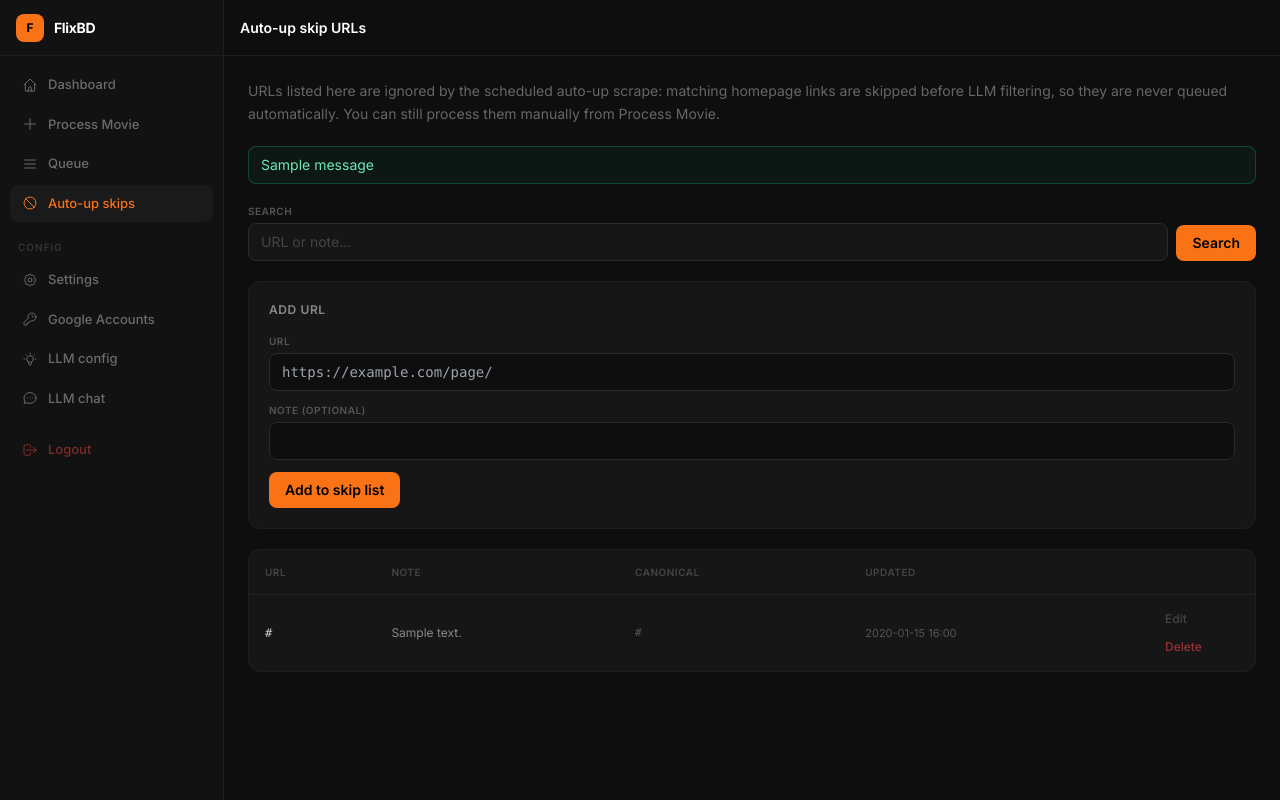
After one commit to masud13222/auto_up, a Django app: page /panel/auto-up/skip-urls/ in a window 1280 px wide. The commit adds this page. Run offline with Django 5.2, Linux system fonts and the light colour scheme; a user stored in the database is signed in; tables that the repository leaves empty hold one stand-in row (values such as "Sample post"); one stand-in notice (Sample message) is shown; parts of the project's set-up code (start-up, migrations or seed data) failed here and were passed over; some libraries are stand-ins or nearby versions.

Commit message:
feat: Add AutoUpSkipUrl management to admin panel and scraping process
- Introduced a new view and URL for managing URLs to be skipped during auto-scraping, allowing users to add, edit, and delete entries from the skip list.
- Enhanced the ScrapeRun model to track the number of URLs skipped due to being in the manual skip list.
- Updated the scraping logic to check against the AutoUpSkipUrl list before processing entries, ensuring that specified URLs are not queued.
- Added a new admin interface for AutoUpSkipUrl, enabling easy management of the skip list.
- Updated the base template to include a link to the new skip management page.

```diff
--- a/admin_panel/urls.py
+++ b/admin_panel/urls.py
@@ -13,6 +13,7 @@ urlpatterns = [
     path('', views.dashboard, name='dashboard'),
     path('process/', views.process, name='process'),
     path('queue/', views.queue, name='queue'),
+    path('auto-up/skip-urls/', views.auto_up_skip_urls, name='auto_up_skip_urls'),
     path('settings/', views.settings_view, name='settings'),
     path('google-accounts/', views.google_accounts, name='google_accounts'),
     path('llm/', views.llm_settings, name='llm_settings'),
--- a/admin_panel/views.py
+++ b/admin_panel/views.py
@@ -1,6 +1,10 @@
 from django.shortcuts import render, get_object_or_404, redirect
+from django.contrib import messages
 from django.contrib.auth.decorators import login_required
 from django.contrib.auth import logout
+from django.core.exceptions import ValidationError
+from django.db import IntegrityError
+from django.db.models import Q
 from django.http import JsonResponse
 from django.core.paginator import Paginator
 from django.urls import reverse
@@ -403,3 +407,123 @@ def llm_chat_api(request):
 def logout_view(request):
     logout(request)
     return redirect('panel:login')
+
+
+def _redirect_auto_up_skip_list(request, clear_edit: bool = False, force_edit_pk: int | None = None):
+    from urllib.parse import urlencode
+
+    if request.method == 'POST':
+        q = (request.POST.get('_q') or '').strip()
+        page = (request.POST.get('_page') or '').strip()
+        edit = '' if clear_edit else (request.POST.get('_edit') or '').strip()
+    else:
+        q = (request.GET.get('q') or '').strip()
+        page = (request.GET.get('page') or '').strip()
+        edit = (request.GET.get('edit') or '').strip()
+
+    params = {}
+    if q:
+        params['q'] = q
+    if page.isdigit() and int(page) > 1:
+        params['page'] = page
+    if force_edit_pk is not None:
+        params['edit'] = str(force_edit_pk)
+    elif not clear_edit and edit.isdigit():
+        params['edit'] = edit
+
+    base = reverse('panel:auto_up_skip_urls')
+    if params:
+        return redirect(f'{base}?{urlencode(params)}')
+    return redirect('panel:auto_up_skip_urls')
+
+
+@login_required
+def auto_up_skip_urls(request):
+    from auto_up.models import AutoUpSkipUrl
+
+    if request.method == 'POST':
+        action = (request.POST.get('action') or '').strip().lower()
+
+        if action == 'add':
+            url = (request.POST.get('url') or '').strip()
+            note = (request.POST.get('note') or '').strip()[:300]
+            row = AutoUpSkipUrl(url=url, note=note)
+            try:
+                row.full_clean()
+                row.save()
+                messages.success(request, 'Skip URL added.')
+            except ValidationError as exc:
+                if hasattr(exc, 'error_dict'):
+                    for errs in exc.error_dict.values():
+                        for err in errs:
+                            messages.error(request, str(err))
+                else:
+                    for msg in getattr(exc, 'messages', []) or [str(exc)]:
+                        messages.error(request, str(msg))
+            except IntegrityError:
+                messages.error(request, 'This URL is already in the skip list (same canonical URL).')
+            return _redirect_auto_up_skip_list(request, clear_edit=True)
+
+        if action == 'edit':
+            pk = _coerce_int(request.POST.get('pk'))
+            if pk is None:
+                messages.error(request, 'Invalid record.')
+                return _redirect_auto_up_skip_list(request, clear_edit=True)
+            row = get_object_or_404(AutoUpSkipUrl, pk=pk)
+            url = (request.POST.get('url') or '').strip()
+            note = (request.POST.get('note') or '').strip()[:300]
+            row.url = url
+            row.note = note
+            try:
+                row.full_clean()
+                row.save()
+                messages.success(request, 'Skip URL updated.')
+            except ValidationError as exc:
+                if hasattr(exc, 'error_dict'):
+                    for errs in exc.error_dict.values():
+                        for err in errs:
+                            messages.error(request, str(err))
+                else:
+                    for msg in getattr(exc, 'messages', []) or [str(exc)]:
+                        messages.error(request, str(msg))
+                return _redirect_auto_up_skip_list(request, force_edit_pk=pk)
+            except IntegrityError:
+                messages.error(request, 'Another row already uses this canonical URL.')
+                return _redirect_auto_up_skip_list(request, force_edit_pk=pk)
+            return _redirect_auto_up_skip_list(request, clear_edit=True)
+
+        if action == 'delete':
+            pk = _coerce_int(request.POST.get('pk'))
+            if pk is not None:
+                deleted, _ = AutoUpSkipUrl.objects.filter(pk=pk).delete()
+                if deleted:
+                    messages.success(request, 'Skip URL removed.')
+                else:
+                    messages.warning(request, 'That entry was not found (it may have been deleted already).')
+            else:
+                messages.error(request, 'Invalid delete request.')
+            return _redirect_auto_up_skip_list(request, clear_edit=True)
+
+        return _redirect_auto_up_skip_list(request, clear_edit=True)
+
+    qs = AutoUpSkipUrl.objects.all()
+    q = (request.GET.get('q') or '').strip()
+    if q:
+        qs = qs.filter(Q(url__icontains=q) | Q(normalized_url__icontains=q) | Q(note__icontains=q))
+    qs = qs.order_by('-updated_at')
+
+    paginator = Paginator(qs, 20)
+    page_obj = paginator.get_page(request.GET.get('page', 1))
+
+    edit_pk = _coerce_int(request.GET.get('edit'))
+    edit_obj = AutoUpSkipUrl.objects.filter(pk=edit_pk).first() if edit_pk else None
+
+    return render(
+        request,
+        'panel/auto_up_skip_urls.html',
+        {
+            'page_obj': page_obj,
+            'search_q': q,
+            'edit_obj': edit_obj,
+        },
+    )
--- /dev/null
+++ b/templates/panel/auto_up_skip_urls.html
@@ -0,0 +1,140 @@
+{% extends 'panel/base.html' %}
+{% block title %}Auto-up skip URLs — FlixBD{% endblock %}
+{% block page_title %}Auto-up skip URLs{% endblock %}
+{% block nav_auto_up_skip %}active{% endblock %}
+
+{% block content %}
+<div class="space-y-5 max-w-5xl">
+    <p class="text-sm text-[#666] leading-relaxed">
+        URLs listed here are ignored by the scheduled auto-up scrape: matching homepage links are skipped before LLM filtering, so they are never queued automatically. You can still process them manually from Process Movie.
+    </p>
+
+    {% if messages %}
+    <div class="space-y-1.5">
+        {% for message in messages %}
+        <div class="text-sm px-3 py-2 rounded-lg border {% if 'error' in message.tags %}border-red-500/30 text-red-300 bg-red-500/5{% elif 'success' in message.tags %}border-emerald-500/30 text-emerald-300 bg-emerald-500/5{% elif 'warning' in message.tags %}border-amber-500/30 text-amber-200 bg-amber-500/5{% else %}border-[#333] text-[#bbb] bg-[#161616]{% endif %}">
+            {{ message|escape }}
+        </div>
+        {% endfor %}
+    </div>
+    {% endif %}
+
+    <!-- Search -->
+    <form method="get" action="{% url 'panel:auto_up_skip_urls' %}" class="flex flex-col sm:flex-row gap-2 sm:items-end">
+        <div class="flex-1 min-w-0">
+            <label for="q" class="block text-[10px] font-semibold uppercase tracking-wider text-[#555] mb-1">Search</label>
+            <input type="search" id="q" name="q" value="{{ search_q|escape }}" placeholder="URL or note..."
+                   class="w-full px-3 py-2 rounded-lg bg-[#161616] border border-[#2a2a2a] text-sm text-[#e5e5e5] placeholder:text-[#444]">
+        </div>
+        <button type="submit" class="btn-primary px-4 py-2 rounded-lg text-sm shrink-0">Search</button>
+        {% if search_q %}
+        <a href="{% url 'panel:auto_up_skip_urls' %}" class="px-4 py-2 rounded-lg text-sm text-[#666] hover:text-white border border-[#2a2a2a] shrink-0">Clear</a>
+        {% endif %}
+    </form>
+
+    <!-- Add / Edit -->
+    <div class="card p-4 sm:p-5 space-y-4">
+        {% if edit_obj %}
+        <h3 class="text-xs font-semibold text-[#888] uppercase tracking-wider">Edit entry</h3>
+        <form method="post" action="{% url 'panel:auto_up_skip_urls' %}" class="space-y-3">
+            {% csrf_token %}
+            <input type="hidden" name="action" value="edit">
+            <input type="hidden" name="pk" value="{{ edit_obj.pk }}">
+            <input type="hidden" name="_q" value="{{ search_q|escape }}">
+            <input type="hidden" name="_page" value="{{ page_obj.number|default:1 }}">
+            <div>
+                <label for="edit-url" class="block text-[10px] font-semibold uppercase tracking-wider text-[#555] mb-1">URL</label>
+                <input type="url" id="edit-url" name="url" required value="{{ edit_obj.url|escape }}"
+                       class="w-full px-3 py-2 rounded-lg bg-[#0e0e0e] border border-[#2a2a2a] text-sm text-[#e5e5e5] font-mono">
+            </div>
+            <div>
+                <label for="edit-note" class="block text-[10px] font-semibold uppercase tracking-wider text-[#555] mb-1">Note (optional)</label>
+                <input type="text" id="edit-note" name="note" maxlength="300" value="{{ edit_obj.note|escape }}"
+                       class="w-full px-3 py-2 rounded-lg bg-[#0e0e0e] border border-[#2a2a2a] text-sm text-[#e5e5e5]">
+            </div>
+            <div class="flex flex-wrap gap-2">
+                <button type="submit" class="btn-primary px-4 py-2 rounded-lg text-sm">Save changes</button>
+                <a href="{% url 'panel:auto_up_skip_urls' %}{% if search_q or page_obj.number > 1 %}?{% if search_q %}q={{ search_q|urlencode }}{% endif %}{% if search_q and page_obj.number > 1 %}&amp;{% endif %}{% if page_obj.number > 1 %}page={{ page_obj.number }}{% endif %}{% endif %}" class="px-4 py-2 rounded-lg text-sm text-[#888] hover:text-white border border-[#2a2a2a]">Cancel</a>
+            </div>
+        </form>
+        {% else %}
+        <h3 class="text-xs font-semibold text-[#888] uppercase tracking-wider">Add URL</h3>
+        <form method="post" action="{% url 'panel:auto_up_skip_urls' %}" class="space-y-3">
+            {% csrf_token %}
+            <input type="hidden" name="action" value="add">
+            <input type="hidden" name="_q" value="{{ search_q|escape }}">
+            <input type="hidden" name="_page" value="{{ page_obj.number|default:1 }}">
+            <div>
+                <label for="add-url" class="block text-[10px] font-semibold uppercase tracking-wider text-[#555] mb-1">URL</label>
+                <input type="url" id="add-url" name="url" required value=""
+                       class="w-full px-3 py-2 rounded-lg bg-[#0e0e0e] border border-[#2a2a2a] text-sm text-[#e5e5e5] font-mono"
+                       placeholder="https://example.com/page/">
+            </div>
+            <div>
+                <label for="add-note" class="block text-[10px] font-semibold uppercase tracking-wider text-[#555] mb-1">Note (optional)</label>
+                <input type="text" id="add-note" name="note" maxlength="300" value=""
+                       class="w-full px-3 py-2 rounded-lg bg-[#0e0e0e] border border-[#2a2a2a] text-sm text-[#e5e5e5]">
+            </div>
+            <button type="submit" class="btn-primary px-4 py-2 rounded-lg text-sm">Add to skip list</button>
+        </form>
+        {% endif %}
+    </div>
+
+    <!-- Table -->
+    <div class="card overflow-x-auto">
+        <table class="w-full text-sm">
+            <thead>
+                <tr class="border-b border-[#222] text-left">
+                    <th class="px-4 py-3 text-[10px] font-semibold text-[#444] uppercase tracking-wider">URL</th>
+                    <th class="px-4 py-3 text-[10px] font-semibold text-[#444] uppercase tracking-wider hidden md:table-cell">Note</th>
+                    <th class="px-4 py-3 text-[10px] font-semibold text-[#444] uppercase tracking-wider hidden lg:table-cell">Canonical</th>
+                    <th class="px-4 py-3 text-[10px] font-semibold text-[#444] uppercase tracking-wider hidden sm:table-cell">Updated</th>
+                    <th class="px-4 py-3 w-28"></th>
+                </tr>
+            </thead>
+            <tbody class="divide-y divide-[#222]">
+                {% for row in page_obj %}
+                <tr class="hover:bg-[#1a1a1a] transition-colors {% if edit_obj and edit_obj.pk == row.pk %}bg-[#1a1a1a]/80{% endif %}">
+                    <td class="px-4 py-3">
+                        <p class="text-[#ccc] font-medium break-all text-xs font-mono">{{ row.url }}</p>
+                    </td>
+                    <td class="px-4 py-3 hidden md:table-cell text-[#888] text-xs max-w-[200px]">{{ row.note|default:"—" }}</td>
+                    <td class="px-4 py-3 hidden lg:table-cell text-[#555] text-[11px] font-mono break-all max-w-xs">{{ row.normalized_url }}</td>
+                    <td class="px-4 py-3 hidden sm:table-cell text-[11px] text-[#555]">{{ row.updated_at|date:"Y-m-d H:i" }}</td>
+                    <td class="px-4 py-3">
+                        <div class="flex gap-1 flex-wrap">
+                            <a href="{% url 'panel:auto_up_skip_urls' %}?edit={{ row.pk }}{% if search_q %}&q={{ search_q|urlencode }}{% endif %}{% if page_obj.number > 1 %}&page={{ page_obj.number }}{% endif %}"
+                               class="text-[#444] hover:text-[#f97316] text-xs font-medium px-1.5 py-1">Edit</a>
+                            <form method="post" action="{% url 'panel:auto_up_skip_urls' %}" class="inline" onsubmit="return confirm('Remove this URL from the skip list?');">
+                                {% csrf_token %}
+                                <input type="hidden" name="action" value="delete">
+                                <input type="hidden" name="pk" value="{{ row.pk }}">
+                                <input type="hidden" name="_q" value="{{ search_q|escape }}">
+                                <input type="hidden" name="_page" value="{{ page_obj.number }}">
+                                <button type="submit" class="text-red-500/60 hover:text-red-400 text-xs font-medium px-1.5 py-1">Delete</button>
+                            </form>
+                        </div>
+                    </td>
+                </tr>
+                {% empty %}
+                <tr><td colspan="5" class="px-4 py-12 text-center text-[#444] text-sm">No skip URLs yet. Add one above.</td></tr>
+                {% endfor %}
+            </tbody>
+        </table>
+
+        {% if page_obj.has_other_pages %}
+        <div class="px-4 py-3 border-t border-[#222] flex justify-between items-center text-xs text-[#555]">
+            <span>Page {{ page_obj.number }} / {{ page_obj.paginator.num_pages }}</span>
+            <div class="flex gap-3">
+                {% if page_obj.has_previous %}
+                <a href="?page={{ page_obj.previous_page_number }}{% if search_q %}&q={{ search_q|urlencode }}{% endif %}{% if edit_obj %}&edit={{ edit_obj.pk }}{% endif %}" class="hover:text-white">Previous</a>
+                {% endif %}
+                {% if page_obj.has_next %}
+                <a href="?page={{ page_obj.next_page_number }}{% if search_q %}&q={{ search_q|urlencode }}{% endif %}{% if edit_obj %}&edit={{ edit_obj.pk }}{% endif %}" class="hover:text-white">Next</a>
+                {% endif %}
+            </div>
+        </div>
+        {% endif %}
+    </div>
+</div>
+{% endblock %}
--- a/templates/panel/base.html
+++ b/templates/panel/base.html
@@ -52,6 +52,10 @@
             <svg class="w-4 h-4" fill="none" stroke="currentColor" viewBox="0 0 24 24"><path stroke-linecap="round" stroke-linejoin="round" stroke-width="1.5" d="M4 6h16M4 12h16M4 18h16"></path></svg>
             Queue
         </a>
+        <a href="{% url 'panel:auto_up_skip_urls' %}" class="sidebar-link {% block nav_auto_up_skip %}{% endblock %}">
+            <svg class="w-4 h-4" fill="none" stroke="currentColor" viewBox="0 0 24 24"><path stroke-linecap="round" stroke-linejoin="round" stroke-width="1.5" d="M18.364 18.364A9 9 0 005.636 5.636m12.728 12.728A9 9 0 015.636 5.636m12.728 12.728L5.636 5.636"></path></svg>
+            Auto-up skips
+        </a>
 
         <div class="pt-4 pb-1 px-2"><p class="text-[10px] font-semibold uppercase tracking-widest text-[#333]">Config</p></div>
 
```
Also changed, not shown: auto_up/admin.py (+48 -3 lines), auto_up/models.py (+49 -0 lines), auto_up/tasks.py (+58 -7 lines), auto_up/url_match.py (added, +44 -0 lines), auto_up/migrations/0002_skip_url_list.py (added), auto_up/migrations/0003_renormalize_skip_urls.py (added).
